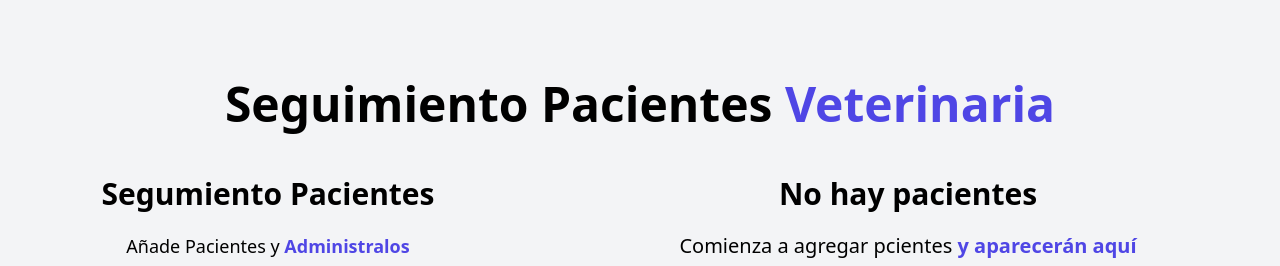
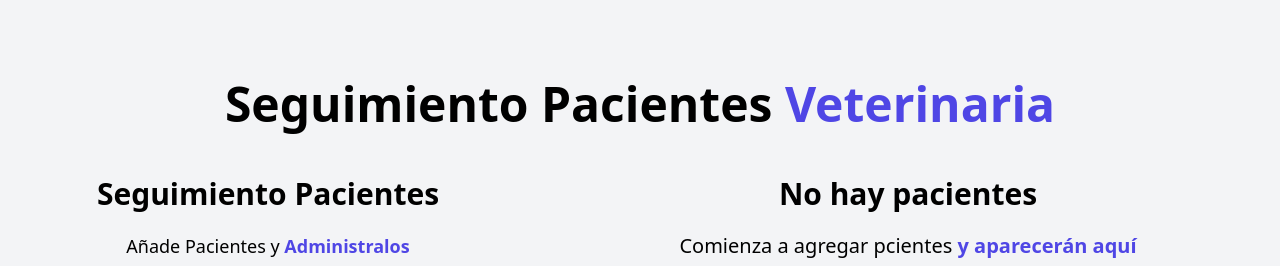
Before and after one commit to Heartness/AdministradorDePAcientes, a React (Vite) app: page / in a window 1280 px wide. Shown: the top 266 px of the page. Built offline with nearby package versions, Linux system fonts and the light colour scheme.

Commit message:
Debugging

```diff
--- a/src/components/Formulario.jsx
+++ b/src/components/Formulario.jsx
@@ -79,7 +79,7 @@ function Formulario({ pacientes, setPacientes, paciente, setPaciente }) {
 
   return (
     <div className="md:w-1/2 lg:w-2/5 mx-5">
-      <h2 className="font-black text-3xl text-center">Segumiento Pacientes</h2>
+      <h2 className="font-black text-3xl text-center">Seguimiento Pacientes</h2>
 
       <p className="text-lg mt-5 text-center mb-10">
         Añade Pacientes y {''}
@@ -88,7 +88,7 @@ function Formulario({ pacientes, setPacientes, paciente, setPaciente }) {
 
       <form onSubmit={handleSubmit} className="bg-white shadow-md rounded-lg py-10 px-5 mb-10">
 
-        { error && <Error><p>eben llenarse todos los campos...</p></Error>}
+        { error && <Error><p>Deben llenarse todos los campos...</p></Error>}
 
         <div className="mb-5">
           <label htmlFor="mascota" className="block text-gray-700 uppercase font-bold">
```
